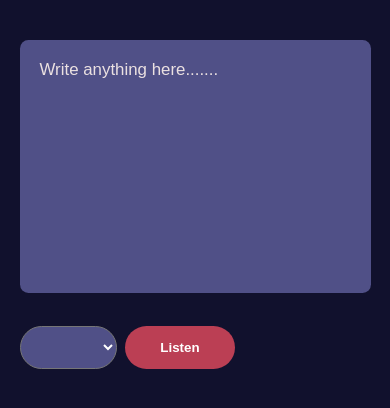
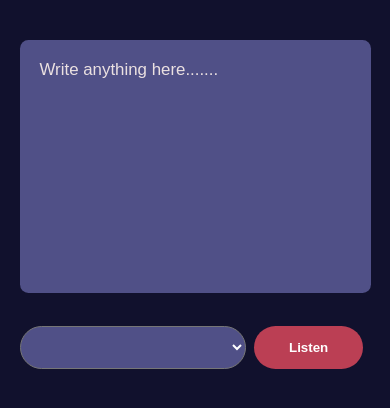
Before and after one commit to Riya-karki23/text-to-speech-converter, a plain HTML site: page index.html in a window 390 px wide. Shown: the part 278-686 px from the top of the page. Drawn offline with Linux system fonts and the light colour scheme.

Commit message:
Update style.css

```diff
--- a/style.css
+++ b/style.css
@@ -86,4 +86,6 @@ h1{
     button{
         width:28vw;
     }
+    select{
+        width:58vw;
 }
```
